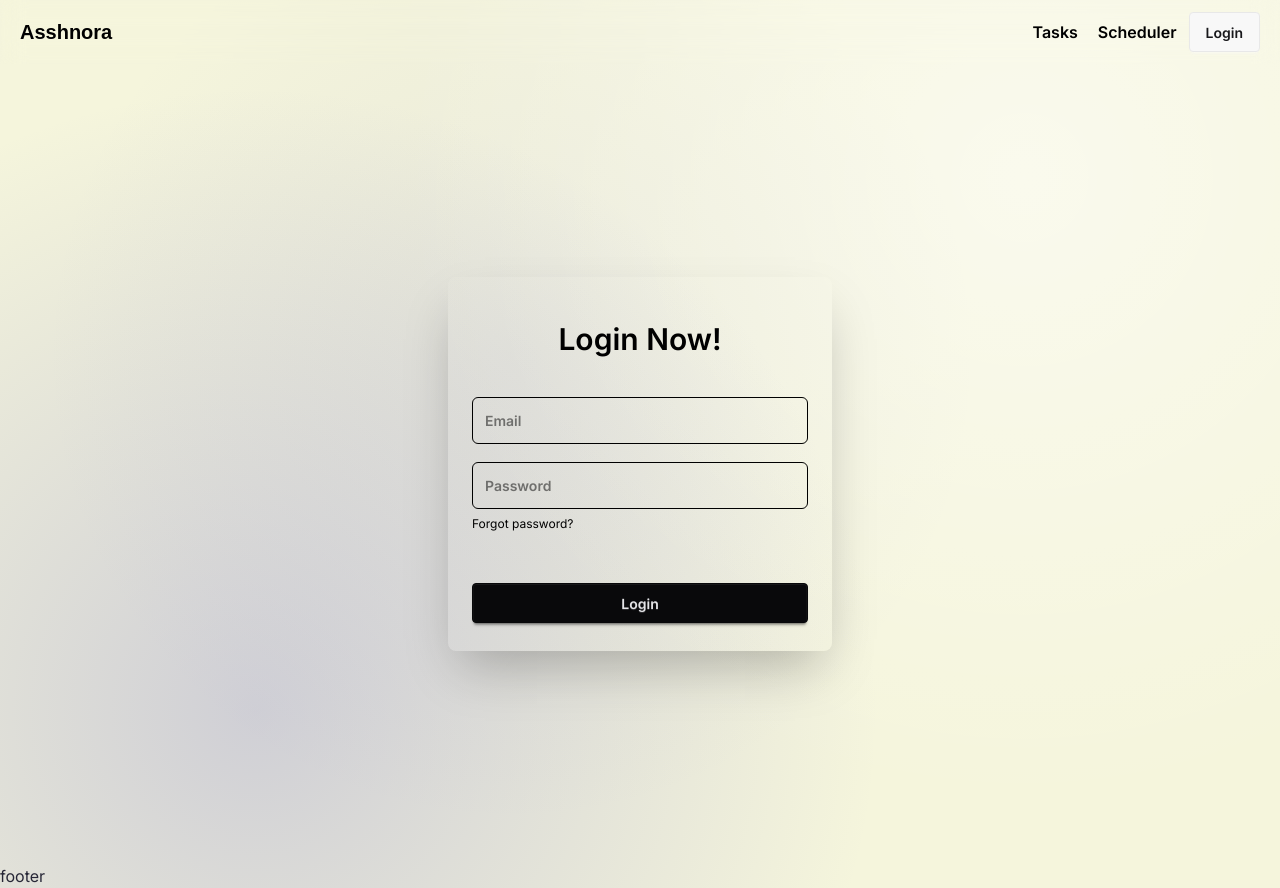
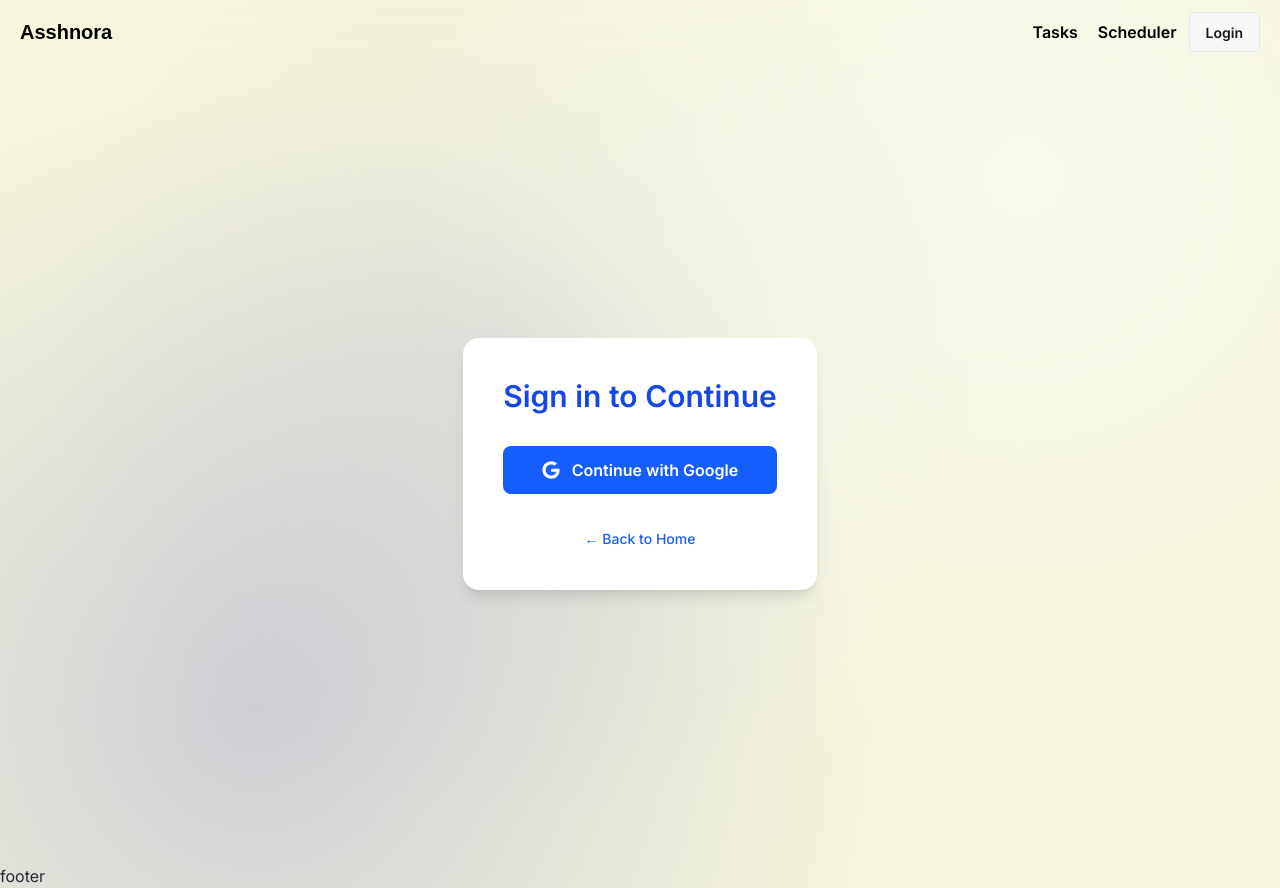
Before and after one commit to tahmid-khan-hub/Asshnora, a Next.js app: page /login in a window 1280 px wide. Built offline with nearby package versions, Linux system fonts and the light colour scheme; a web font is replaced by a local one.

Commit message:
Updated the login page style and stucture

```diff
--- a/src/app/login/page.tsx
+++ b/src/app/login/page.tsx
@@ -1,19 +1,33 @@
+"use client";
+import Link from "next/link";
 import React from "react";
+import { FaGoogle } from "react-icons/fa6";
 
 const LoginPage = () => {
   return (
-    <div className="min-h-screen flex items-center justify-center">
-      <div className="card w-full max-w-sm shrink-0 shadow-2xl text-black mx-auto">
-        <div className="card-body">
-          <h2 className="text-center font-semibold text-3xl mb-7 mt-5">Login Now!</h2>
-          <fieldset className="fieldset">
-            <input type="email" className="border font-semibold text-[14px] p-3 rounded-md mb-3" placeholder="Email" />
-            <input type="password" className="border font-semibold text-[14px] p-3 rounded-md" placeholder="Password" />
-            <div>
-              <a className="link link-hover">Forgot password?</a>
-            </div>
-            <button className="btn btn-neutral mt-11">Login</button>
-          </fieldset>
+    <div className="min-h-screen flex items-center justify-center px-4 relative z-10">
+      <div className="p-8">
+        <div className="bg-white rounded-2xl shadow-lg p-10 max-w-md w-full text-center">
+          <h2 className="text-3xl font-semibold text-blue-700 mb-8">
+            Sign in to Continue
+          </h2>
+
+          <button
+            onClick={() => alert("Google Sign-In logic here")}
+            className="flex items-center justify-center gap-3 w-full bg-blue-600 hover:bg-blue-700 text-white font-semibold py-3 rounded-lg transition"
+          >
+            <FaGoogle className="text-lg" />
+            Continue with Google
+          </button>
+
+          <div className="mt-8">
+            <Link
+              href="/"
+              className="text-blue-600 hover:underline text-sm font-medium"
+            >
+              ← Back to Home
+            </Link>
+          </div>
         </div>
       </div>
     </div>
```
